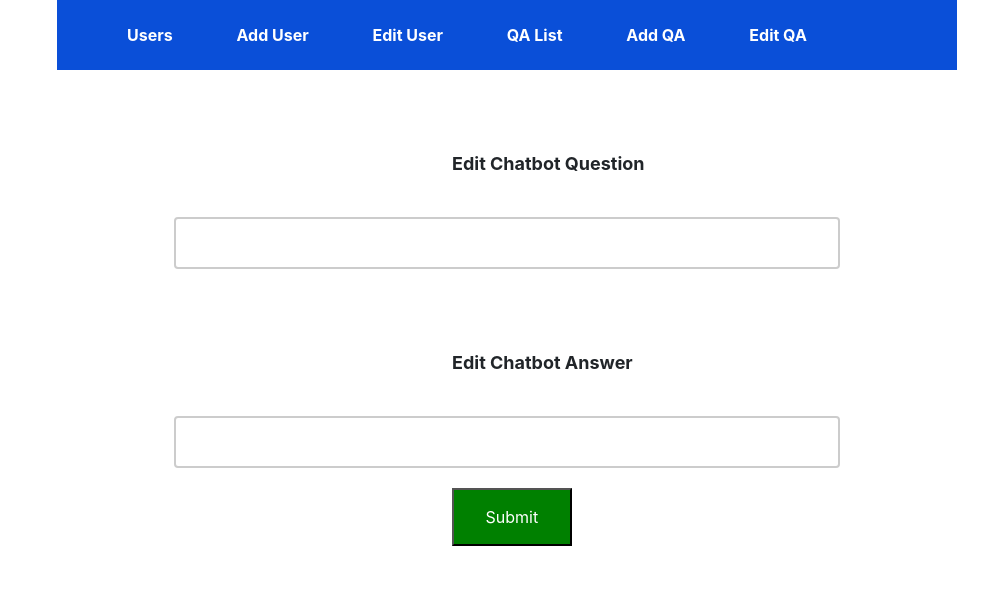
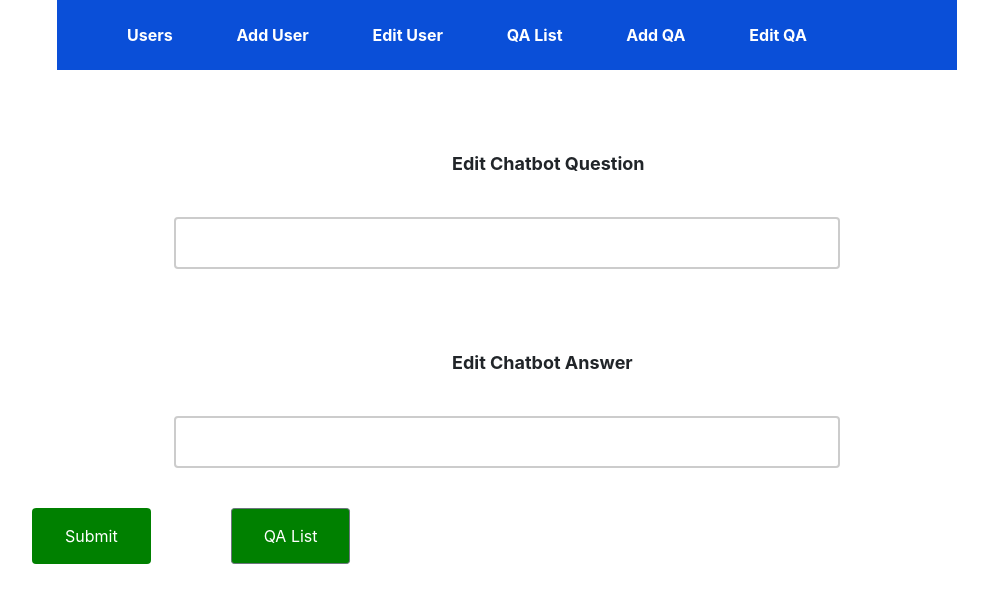
Before and after one commit to Mikhail3379/Chatbot-admin, a React (Create React App) app in the folder frontend/: page /EditQA/1 in a window 1280 px wide. Shown: the top 602 px of the page, without its empty margins (133-1121 px from the left). Built offline with nearby package versions, Linux system fonts and the light colour scheme; no server answers.

Commit message:
Update EditQA.tsx

```diff
--- a/frontend/src/components/EditQA/EditQA.tsx
+++ b/frontend/src/components/EditQA/EditQA.tsx
@@ -3,10 +3,10 @@ import { Link } from "react-router-dom";
 import axios from "axios";
 import QA from "../QAList/QAList";
 import {getQAByID , updateQA} from "../../lib/endpoints";
+import Swal from "sweetalert2";
 
 interface IState {
-  // id: any;
-  // public_key: any;
+
   queAnsId: string;
   queAnsData: any;
 }
@@ -18,17 +18,7 @@ export default class editQA extends React.Component<any, IState> {
     super(props);
     this.state = { queAnsId: "", queAnsData: {} };
   }
-  // editUser = (id: any, public_key: any) => {
-  //   axios
-  //     .put(`${`http://localhost:9000/app/updateUser`}?id=${id}`, {
-  //       public_key,
-  //     })
-  //     .then(function(data) {
-  //       // handle success
-  //       console.log({ Users: data.data });
-  //       return data.data;
-  //     });
-  // };
+
 
   handleUpdateQA = () => {
     const {id, question, answer} = this.state.queAnsData;
@@ -38,6 +28,12 @@ export default class editQA extends React.Component<any, IState> {
         answer
       })
       .then(function(response) {
+        Swal.fire({
+          icon: "success",
+          title: "QA have been edited successfully",
+          showConfirmButton: false,
+          timer: 1500,
+        });
         // handle success
         console.log({ QA: response.data });
         return response.data;
@@ -63,7 +59,7 @@ export default class editQA extends React.Component<any, IState> {
     this.setState({ queAnsData: queAns });
   };
   public render() {
-    // const id = this.state.id;
+
     const { queAnsData } = this.state;
     return (
       //
@@ -76,7 +72,7 @@ export default class editQA extends React.Component<any, IState> {
           value={queAnsData.question}
           // onChange={(e) => setId(e.target.value)}
           type="text"
-          // placeholder="Please enter user's ID"
+
           className="input"
           onChange={this.handleQChange}
         />
@@ -96,12 +92,15 @@ export default class editQA extends React.Component<any, IState> {
         <br />
         <button
           type="submit"
-          className="btn1"
+          className="btn"
           //@ts-ignore
           onClick={this.handleUpdateQA}
         >
           Submit
         </button>
+        <Link to={"/QAList"}
+                            className="btn btn-sm btn-outline-secondary"
+                            >QA List</Link>
       </div>
     );
   }
```
